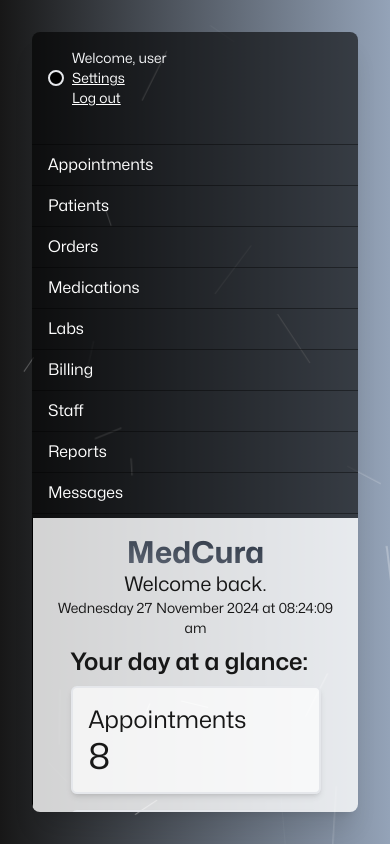
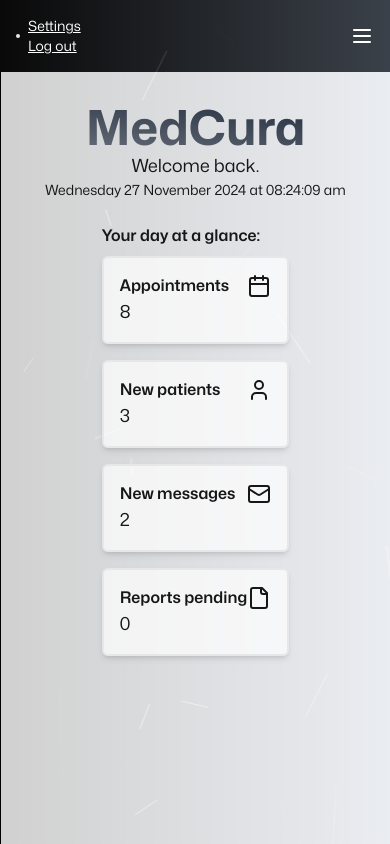
Before and after one commit to Ray-Hackshaw/medcura, a Next.js app: page /dashboard in a window 390 px wide. Built offline with nearby package versions, Linux system fonts and the light colour scheme.

Commit message:
feat: start mobile menu

```diff
--- a/app/(signed-in)/dashboard/page.tsx
+++ b/app/(signed-in)/dashboard/page.tsx
@@ -1,4 +1,5 @@
 import LiveTimer from "@/app/components/LiveTime";
+import { Calendar, File, Mail, User } from "lucide-react";
 import Link from "next/link";
 import React from "react";
 
@@ -13,52 +14,56 @@ const quickStartItems: OverviewItem[] = [
   {
     title: "Appointments",
     href: "/appointments",
-    icon: "",
+    icon: <Calendar />,
     description: "8",
   },
   {
     title: "New patients",
     href: "/patients",
-    icon: "",
+    icon: <User />,
     description: "3",
   },
   {
     title: "New messages",
     href: "/messages",
-    icon: "",
+    icon: <Mail />,
     description: "2",
   },
   {
     title: "Reports pending",
     href: "/reports",
-    icon: "",
+    icon: <File />,
     description: "0",
   },
 ];
 
 export default async function DashboardPage() {
   return (
-    <div className="w-full mx-auto h-full flex-1 items-center flex flex-col justify-evenly">
+    <div className="w-full mx-auto h-full flex-1 items-center flex flex-col gap-4 md:gap-0 md:justify-evenly md:py-0 py-8">
       <div className="text-center">
-        <h1 className="text-3xl md:text-6xl font-bold bg-gradient-to-tr from-gray-500 to-gray-800 text-gradient">
+        <h1 className="text-5xl md:text-6xl font-bold bg-gradient-to-tr from-gray-500 to-gray-800 text-gradient">
           MedCura
         </h1>
-        <p className="text-xl">Welcome back.</p>
+        <p className="text-lg md:text-xl">Welcome back.</p>
         <LiveTimer />
       </div>
       <div>
-        <p className="font-semibold text-2xl py-2">Your day at a glance:</p>
+        <p className="font-semibold md:text-2xl py-2">Your day at a glance:</p>
         <div className="flex flex-col lg:grid gap-4 grid-cols-2">
           {quickStartItems.map((item) => (
             <Link
               href={item.href ?? ""}
               key={item.title}
-              className="group p-4 min-w-[250px] border-2 rounded-md bg-white/70 transition-all duration-200 shadow-md hover:shadow-xl"
+              className="group p-4 md:min-w-[250px] border-2 rounded-md bg-white/70 transition-all duration-200 shadow-md hover:shadow-xl"
             >
-              <p className="text-2xl group-hover:font-semibold transition-all duration-200">
-                {item.title}
-              </p>
-              <p className="text-4xl">{item.description}</p>
+              <div className="w-full items-center flex justify-between">
+                <p className="text-base md:text-2xl group-hover:font-bold font-semibold transition-all duration-200">
+                  {item.title}
+                </p>
+                {item.icon}
+              </div>
+
+              <p className="md:text-4xl text-lg">{item.description}</p>
             </Link>
           ))}
         </div>
--- a/app/(signed-in)/layout.tsx
+++ b/app/(signed-in)/layout.tsx
@@ -11,13 +11,13 @@ export default function DashboardLayout({
 }: Readonly<{ children: React.ReactNode }>) {
   return (
     <div
-      className="mx-auto p-8 md:p-20 xl:px-40 flex flex-col relative h-screen"
+      className="mx-auto md:p-20 xl:px-40 flex flex-col relative h-screen"
       id="dashboard-layout"
     >
-      <div className="w-full flex-1 shadow-xl rounded-lg overflow-hidden flex flex-col">
+      <div className="w-full flex-1 shadow-xl md:rounded-lg overflow-hidden flex flex-col">
         <div className="w-full md:flex flex-1">
           <SideBar />
-          <div className="w-full border-black border-l p-4 bg-white/80">
+          <div className="w-full border-black border-l md:p-4 bg-white/80 flex-1 h-full">
             {children}
           </div>
         </div>
--- a/app/components/LiveTime.tsx
+++ b/app/components/LiveTime.tsx
@@ -29,7 +29,7 @@ const LiveTimer = () => {
 
   return (
     <div>
-      <p className="text-sm">{time}</p>
+      <p className="text-sm md:px-0 px-4">{time}</p>
     </div>
   );
 };
--- /dev/null
+++ b/app/components/MobileSideMenu.tsx
@@ -0,0 +1,62 @@
+"use client";
+
+import { Menu, X } from "lucide-react";
+import Link from "next/link";
+import { useState } from "react";
+import { cn } from "../lib/utils";
+import PulsingBackground from "./PulsingBackground";
+
+const menuItems = [
+  "Appointments",
+  "Patients",
+  "Orders",
+  "Medications",
+  "Labs",
+  "Billing",
+  "Staff",
+  "Reports",
+  "Messages",
+];
+
+export const MobileSideMenu = () => {
+  const [open, setOpen] = useState(false);
+  return (
+    <div className="flex md:hidden w-full z-[2] flex-1 items-center justify-end p-4">
+      <button className="" onClick={() => setOpen(true)}>
+        <Menu />
+      </button>
+
+      <div
+        className={cn(
+          "h-screen w-screen absolute top-0 z-[8] bg-black/80 inset-0",
+          !open && "hidden"
+        )}
+      >
+        <div>
+          <div>
+            <button
+              className="z-[2]  w-full justify-end flex p-4"
+              onClick={() => setOpen(false)}
+            >
+              <X />
+            </button>
+            <div className="flex flex-col">
+              {menuItems.map((item) => (
+                <Link
+                  href={`/${item.toLowerCase()}`}
+                  key={item}
+                  className="px-4 border-t last:border-b border-white/40 py-2 md:py-4"
+                >
+                  {item}
+                </Link>
+              ))}
+            </div>
+          </div>
+        </div>
+      </div>
+      <div className={cn(!open && "hidden")}>
+        <PulsingBackground />
+      </div>
+    </div>
+  );
+};
--- a/app/components/SideBar.tsx
+++ b/app/components/SideBar.tsx
@@ -1,14 +1,17 @@
+import { MobileSideMenu } from "./MobileSideMenu";
 import { SideMenu } from "./SideMenu";
 import { TransitionLink } from "./TransitionLink";
 
 export const SideBar = () => {
   return (
     <div className="md:max-w-[300px] w-full overflow-hidden bg-black/60 text-white ">
-      <div className="flex flex-col gap-4">
-        <div className="flex items-center gap-2 p-4 ">
+      <div className="flex md:flex-col md:gap-4">
+        <div className="flex items-center gap-2 p-4">
           <div className="w-full max-w-4 md:max-w-8 aspect-square rounded-full bg-black border-2" />
-          <div>
-            <p className="text-gray-100 text-sm md:text-base">Welcome, user</p>
+          <div className="md:flex-col flex">
+            <p className="text-gray-100 hidden md:visible md:text-base">
+              Welcome, user
+            </p>
             <div className="md:flex items-center gap-2 text-sm">
               <div className="underline">Settings</div>
               <TransitionLink
@@ -22,6 +25,7 @@ export const SideBar = () => {
           </div>
         </div>
         <SideMenu />
+        <MobileSideMenu />
       </div>
     </div>
   );
--- a/app/components/SideMenu.tsx
+++ b/app/components/SideMenu.tsx
@@ -16,7 +16,7 @@ const menuItems = [
 
 export const SideMenu = () => {
   return (
-    <div className="w-full h-full py-1 flex flex-col">
+    <div className="w-full h-full py-1 hidden md:flex flex-col">
       {menuItems.map((item) => (
         <Link
           href={`/${item.toLowerCase()}`}
```
